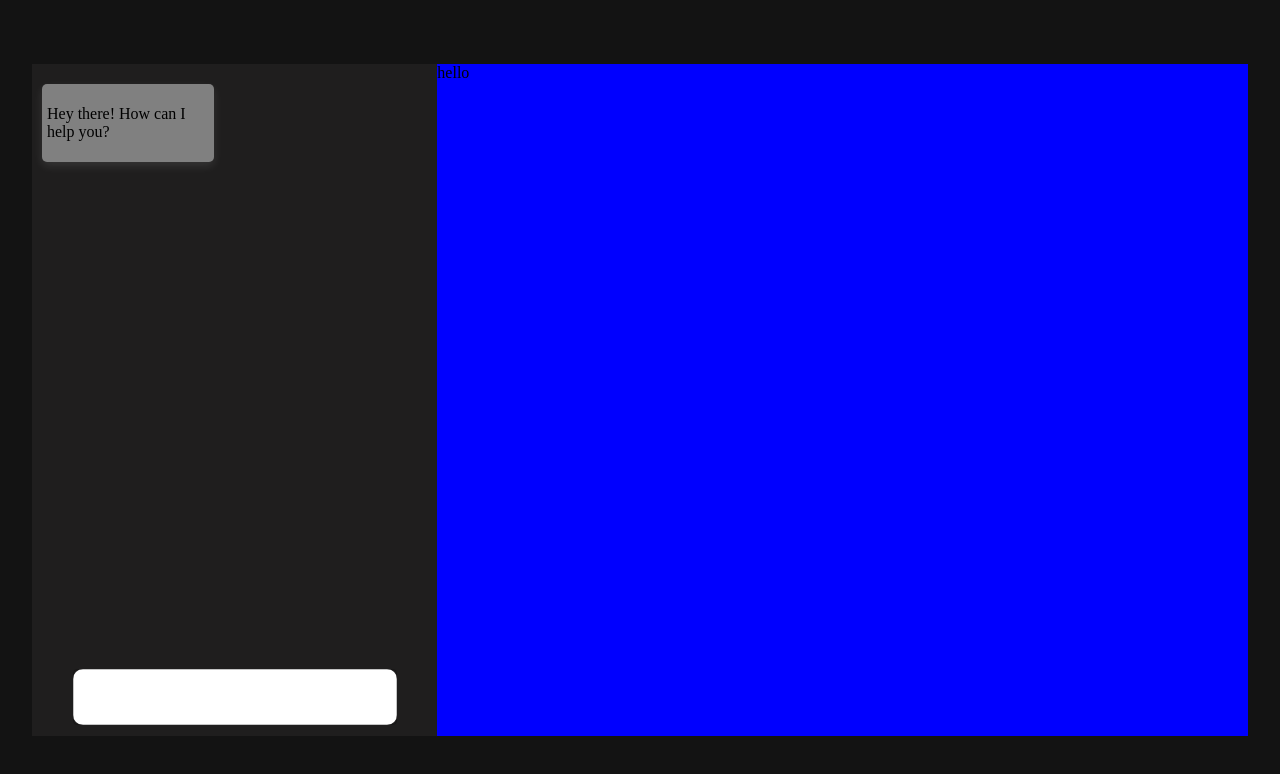
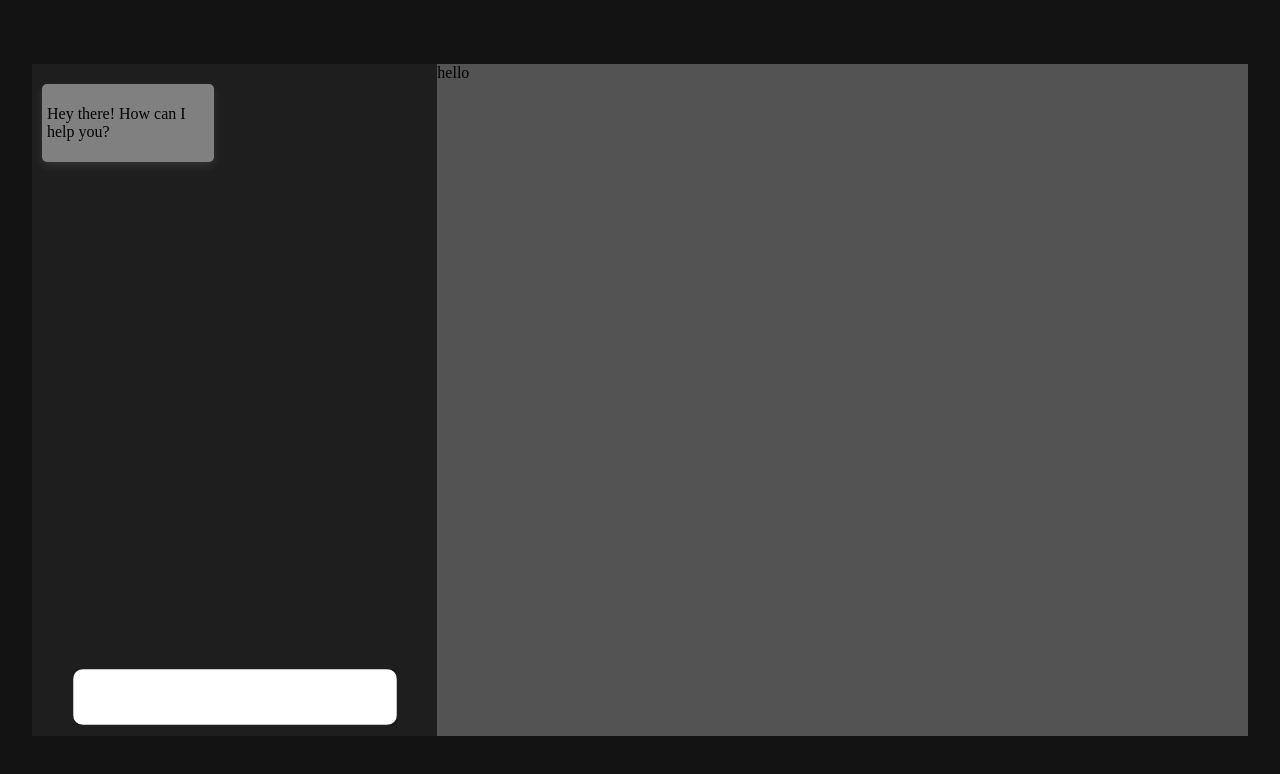
Before and after one commit to rali7196/Helix, a React (Vite) app in the folder web_app/: page /app in a window 1280 px wide. Shown: the top 774 px of the page. Built offline with nearby package versions, Linux system fonts and the light colour scheme.

Commit message:
more progress on stuff

```diff
--- a/web_app/src/pages/MainPage/MainPage.module.css
+++ b/web_app/src/pages/MainPage/MainPage.module.css
@@ -1,8 +1,11 @@
 @keyframes fadeIn {
-    0% {opacity: 0%;}
-    100% {opacity: 100%;}
+    0% {
+        opacity: 0%;
+    }
+    100% {
+        opacity: 100%;
+    }
 }
-
 
 .padding {
     height: 100%;
@@ -15,7 +18,7 @@
     display: flex;
     height: 100%;
     box-sizing: border-box;
-    box-shadow: 5px 15px 32px 7px #ffffff;
+
 }
 .chatContainer {
     flex: 1;
@@ -26,7 +29,7 @@
 
 .workspaceContainer {
     flex: 2;
-    background-color: blue;
+    background-color: #535353;
     height: auto;
 }
 
```
